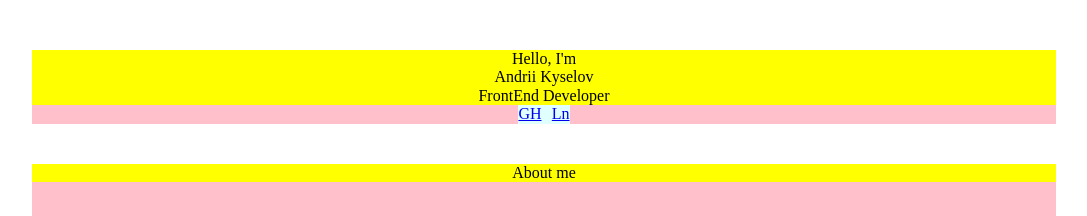
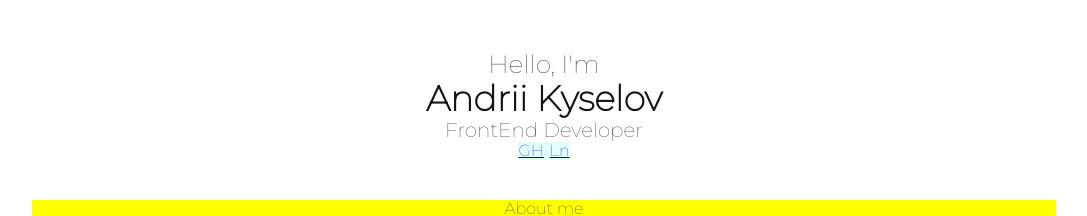
Before and after one commit to IselDrew/iseldrew.github.io, a React (Create React App) app: page / in a window 1280 px wide. Shown: the top 216 px of the page, without its empty margins (96-1183 px from the left). Built offline with nearby package versions, Linux system fonts and the light colour scheme.

Commit message:
Style header fonts

```diff
--- a/src/components/Header.js
+++ b/src/components/Header.js
@@ -4,9 +4,9 @@ function Header() {
   return (
     <div className="header">
       <div className="header-title">
-        <span>Hello, I'm</span>
-        <span>Andrii Kyselov</span>
-        <span>FrontEnd Developer</span>
+        <span className="header-line-start">Hello, I'm</span>
+        <span className="header-line-name">Andrii Kyselov</span>
+        <span className="header-line-title">FrontEnd Developer</span>
       </div>
       <div className="header-links">
         <a href="https://github.com/">GH</a>
--- a/src/styles.css
+++ b/src/styles.css
@@ -1,8 +1,12 @@
 .App {
   width: 1024px;
   margin: auto;
-  /* font-family: "Montserrat", sans-serif; */
-  /* font-weight: 100; */
+  font-family: "Montserrat", sans-serif;
+  font-weight: 100;
+  color: #262626;
+}
+
+.paragraph-title {
 }
 
 /* ----------------------------------------------------- */
@@ -11,14 +15,30 @@
 
 .header {
   margin-top: 50px;
-  background-color: pink;
+  /* background-color: pink; */
   text-align: center;
 }
 
 .header-title {
-  background-color: yellow;
+  /* background-color: yellow; */
   display: flex;
   flex-direction: column;
+}
+
+.header-line-start {
+  font-size: 25px;
+}
+
+.header-line-name {
+  font-size: 35px;
+  /* text-shadow: -1px 0 #141414, 0 1px #141414, 1px 0 #141414, 0 -1px #141414,
+    -1px -1px #141414, 1px 1px #141414, -1px 1px #141414, 1px -1px #141414; */
+  font-weight: 900;
+  color: #141414;
+}
+
+.header-line-title {
+  font-size: 20px;
 }
 
 .header-links {
```
